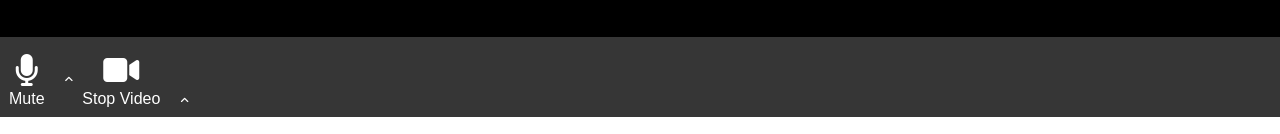
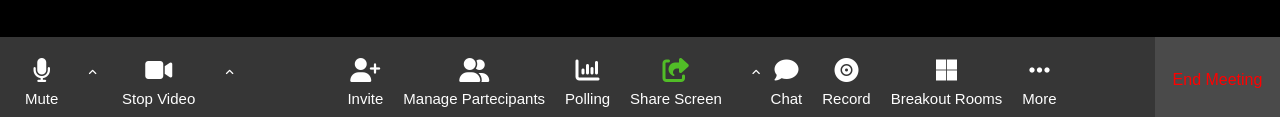
Before and after one commit to MartinaAmbrosini/html-css-zoom, a plain HTML site: page index.html in a window 1280 px wide. Shown: the part 683-817 px from the top of the page. Drawn offline with Linux system fonts and the light colour scheme.

Commit message:
Finished footer

```diff
--- a/css/style.css
+++ b/css/style.css
@@ -40,7 +40,7 @@
     margin-right: auto;}
 
 main {
-    height: calc(100vh - 120px);
+    height: calc(90vh - 20px);
     background-color: black;
 
 }
@@ -75,6 +75,8 @@ footer {
     display: flex;
     justify-content: space-between;
     align-items: center;
+    position: sticky;
+    bottom: 0;
 }
 
 .bg-grey {
@@ -83,9 +85,10 @@ footer {
 }
 
 .icons {
-    margin-left: 9px;
+    margin-left: 15px;
     display: flex;
     justify-content: center;
+    height: 80px;
 }
 
 .content {
@@ -94,11 +97,12 @@ footer {
     justify-content: center;
     align-items: center;
     padding-top: 15px;
+    margin: 10px;
 }
 
 
 .fa-angle-up {
-    margin-top: 50%;
+    margin-top: 35px;
     margin-left: 20px;
 }
 
@@ -112,4 +116,16 @@ footer {
     color: white;
     text-decoration: none;
     margin-top: 10px;
+    font-size: 15px;
 }
+
+.right{
+    background-color: #4a4a4a;
+    height: 80px;
+    width: 125px;
+    line-height: 35px;
+}
+
+.end_meeting {
+    color: red;
+}
--- a/index.html
+++ b/index.html
@@ -230,7 +230,7 @@
             <div class="icons">
                 <div class="content">
                     <div>
-                        <i class="fa-solid fa-microphone fa-2xl" style="color: #ffffff;"></i>
+                        <i class="fa-solid fa-microphone fa-xl" style="color: #ffffff;"></i>
                     </div>
                     <div class="text-end">
                         Mute
@@ -241,7 +241,7 @@
             <div class="icons">
                 <div class="content">
                     <div>
-                        <i class="fa-solid fa-video fa-2xl" style="color: #ffffff;"></i>
+                        <i class="fa-solid fa-video fa-xl" style="color: #ffffff;"></i>
                     </div>
                     <div class="text-end">
                         Stop Video
@@ -249,22 +249,82 @@
                 </div>
                 <i class="fa-solid fa-angle-up fa-2xs" style="color: #ffffff;"></i>
             </div>
-
-
-
-            <!-- <div class="icons">
-
+        </div>
+        <div class="left">
+            <div class="icons">
+                <div class="content">
+                    <div>
+                        <i class="fa-solid fa-user-plus fa-xl" style="color: #ffffff;"></i>
+                    </div>
+                    <div class="text-end">
+                        Invite
+                    </div>
+                </div>
+                <div class="content">
+                    <div>
+                        <i class="fa-solid fa-user-group fa-xl" style="color: #ffffff;"></i>
+                    </div>
+                    <div class="text-end">
+                       Manage Partecipants
+                    </div>
+                </div>
+                <div class="content">
+                    <div>
+                        <i class="fa-solid fa-chart-column fa-xl" style="color: #ffffff;"></i>
+                    </div>
+                    <div class="text-end">
+                        Polling
+                    </div>
+                </div>
+                <div class="content">
+                    <div>
+                        <i class="fa-solid fa-share-from-square fa-xl" style="color: #51bd27;"></i>
+                    </div>
+                    <div class="text-end">
+                        Share Screen
+                    </div>
+                </div>
                 <i class="fa-solid fa-angle-up fa-2xs" style="color: #ffffff;"></i>
-                <div class="text-end"></div>
-            </div> -->
-
-
-        </div>
-        <div class="center">
-
+                <div class="content">
+                    <div>
+                        <i class="fa-solid fa-comment fa-xl" style="color: #ffffff;"></i>
+                    </div>
+                    <div class="text-end">
+                        Chat
+                    </div>
+                </div>
+                <div class="content">
+                    <div>
+                        <i class="fa-solid fa-record-vinyl fa-xl" style="color: #ffffff;"></i>
+                    </div>
+                    <div class="text-end">
+                        Record
+                    </div>
+                </div>
+                <div class="content">
+                    <div>
+                        <i class="fa-brands fa-microsoft fa-xl" style="color: #ffffff;"></i>
+                    </div>
+                    <div class="text-end">
+                        Breakout Rooms
+                    </div>
+                </div>
+                <div class="content">
+                    <div>
+                        <i class="fa-solid fa-ellipsis fa-xl" style="color: #ffffff;"></i>
+                    </div>
+                    <div class="text-end">
+                        More
+                    </div>
+                </div>
+            </div>
         </div>
         <div class="right">
-
+            <div class="content">
+                <div class="end_meeting">
+                    End Meeting
+                </div>
+            </div>
         </div>
 
     </footer>
```
